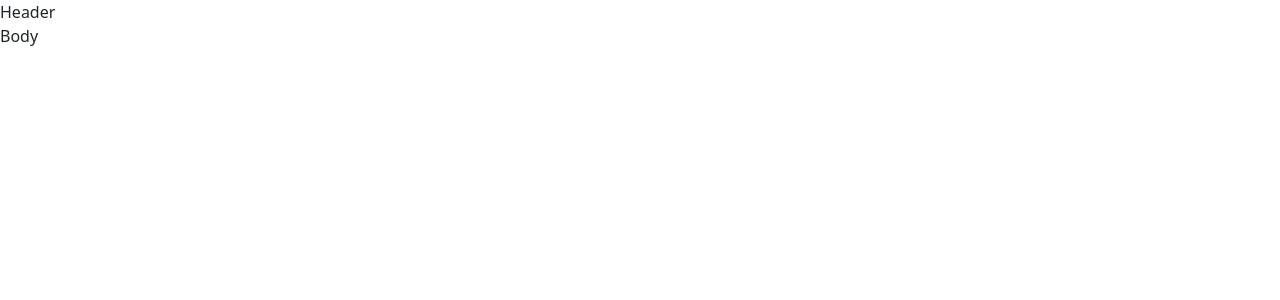
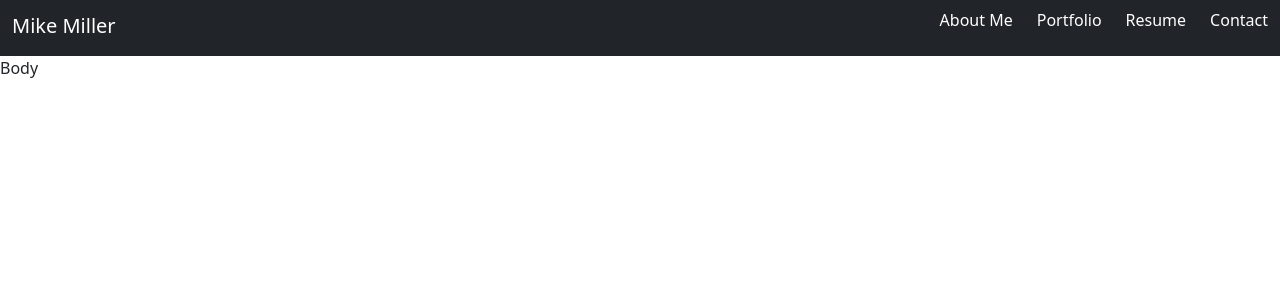
Before and after one commit to mimi5930/mike-reactive, a React (Create React App) app: page / in a window 1280 px wide. Shown: the top 300 px of the page. Built offline with nearby package versions, Linux system fonts and the light colour scheme.

Commit message:
added header component

```diff
--- a/src/components/Header/index.js
+++ b/src/components/Header/index.js
@@ -1,7 +1,21 @@
 import React from 'react';
 
 const Header = () => {
-  return <section>Header</section>;
+	return (
+		<nav className="navbar bg-dark text-white">
+			<div className="container-fluid title">
+				<a className="navbar-brand text-white pt-0" href="/">
+					Mike Miller
+				</a>
+				<ul className="row justify-content-end">
+					<div className="nav-item col-auto">About Me</div>
+					<div className="nav-item col-auto">Portfolio</div>
+					<div className="nav-item col-auto">Resume</div>
+					<div className="nav-item col-auto">Contact</div>
+				</ul>
+			</div>
+		</nav>
+	);
 };
 
 export default Header;
```
